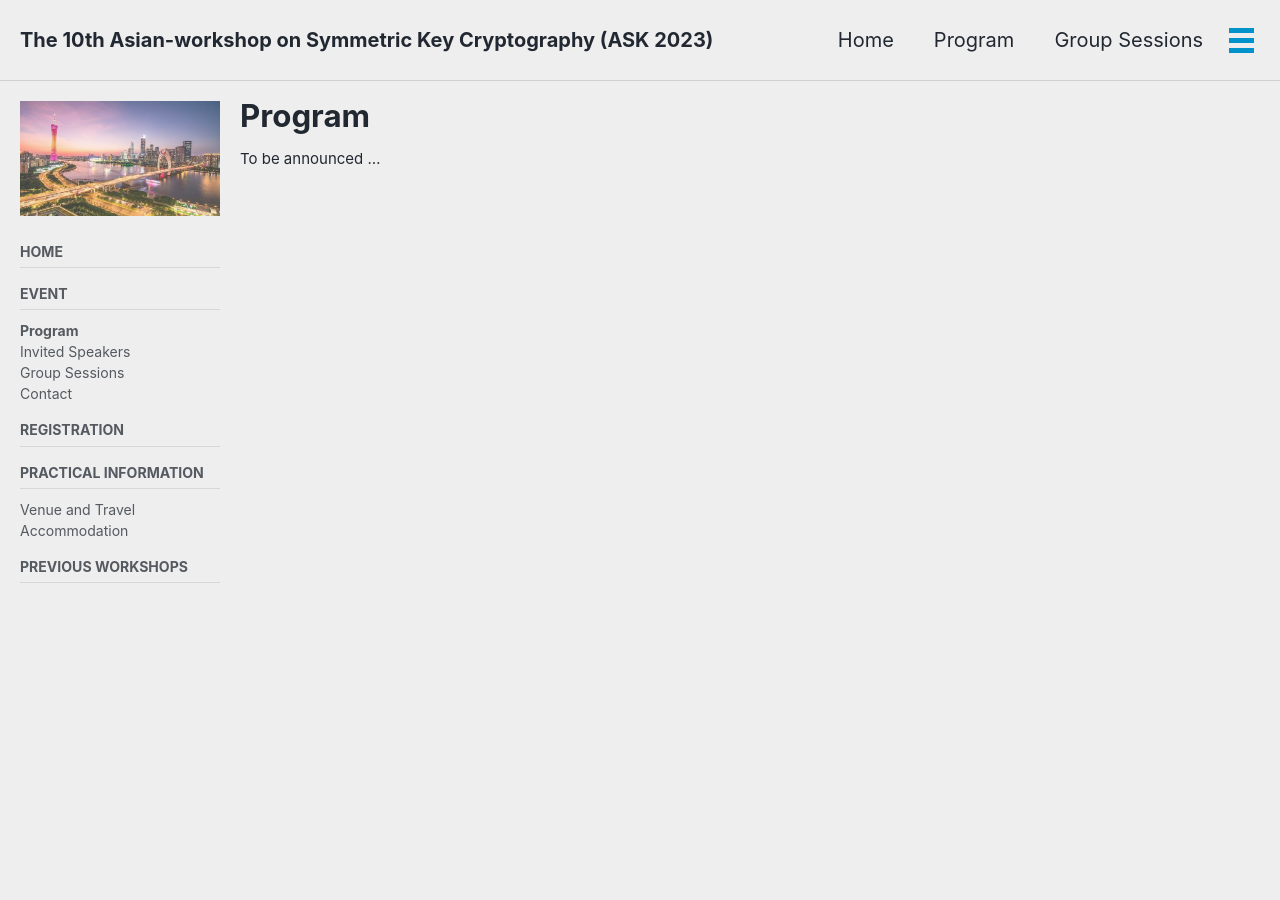
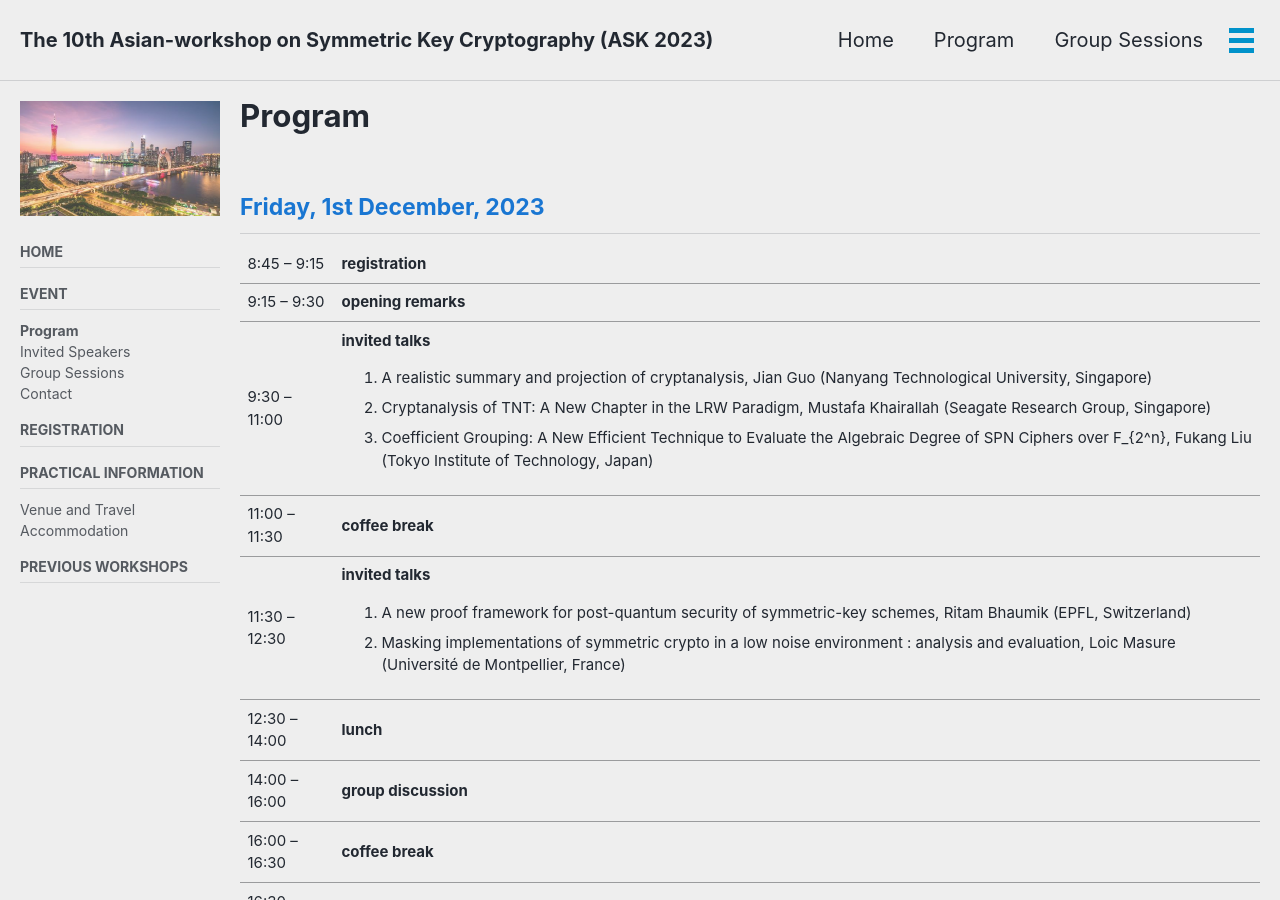
Before and after one commit to cryptanalysisbench/SATbench, a Jekyll site: the page built from program.md, in a window 1280 px wide and 900 px high. Built offline with Jekyll 4.4.1, drawn with Linux system fonts in a browser that asks for light colours; cached includes are drawn as plain includes; nearby versions of some CDN libraries; our own code applies the rules of GitHub Pages for plain Markdown files; some of the changed text lies outside the part shown.

Commit message:
Update program.md

```diff
--- a/program.md
+++ b/program.md
@@ -14,4 +14,53 @@ sidebar:
 
 <!--You can find [here](https://www.google.com) a pdf version of the program.-->
 
-To be announced ...
+## Friday, 1st December, 2023
+<table>
+    <tr>
+        <td>8:45 – 9:15</td>
+        <td><b>registration</b></td>
+    </tr>
+    <tr>
+        <td>9:15 – 9:30</td>
+        <td><b>opening remarks</b></td>
+    </tr>
+    <tr>
+        <td>9:30 – 11:00</td>
+        <td><b>invited talks</b>
+          <ol>
+          <li>A realistic summary and projection of cryptanalysis, Jian Guo (Nanyang Technological University, Singapore)</li>
+          <li>Cryptanalysis of TNT: A New Chapter in the LRW Paradigm, Mustafa Khairallah (Seagate Research Group, Singapore)</li>
+          <li>Coefficient Grouping: A New Efficient Technique to Evaluate the Algebraic Degree of SPN Ciphers over F_{2^n}, Fukang Liu (Tokyo Institute of Technology, Japan)</li>
+          </ol>
+        </td>
+    </tr>
+    <tr>
+        <td>11:00 – 11:30</td>
+        <td><b>coffee break</b></td>
+    </tr>
+      <tr>
+        <td>11:30 – 12:30</td>
+        <td><b>invited talks</b>
+          <ol>
+          <li>A new proof framework for post-quantum security of symmetric-key schemes, Ritam Bhaumik (EPFL, Switzerland)</li>
+          <li>Masking implementations of symmetric crypto in a low noise environment : analysis and evaluation, Loic Masure (Université de Montpellier, France)</li>
+          </ol>
+        </td>
+    </tr>
+      <tr>
+        <td>12:30 – 14:00</td>
+        <td><b>lunch </b></td>
+    </tr>
+      <tr>
+        <td>14:00 – 16:00</td>
+        <td><b>group discussion</b></td>
+    </tr>
+      <tr>
+        <td>16:00 – 16:30</td>
+        <td><b>coffee break</b></td>
+    </tr>
+      <tr>
+        <td>16:30 – 18:00</td>
+        <td><b>group discussion</b></td>
+    </tr>
+</table>
```
